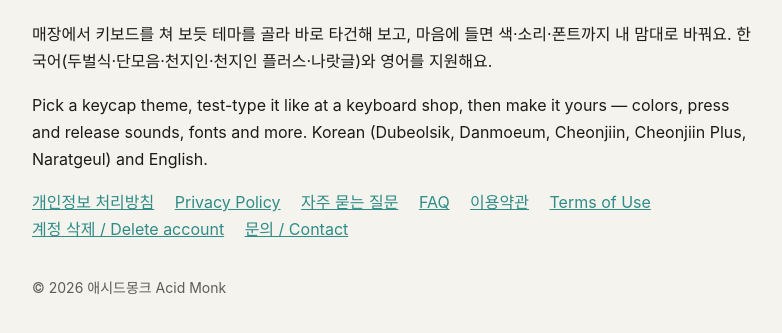
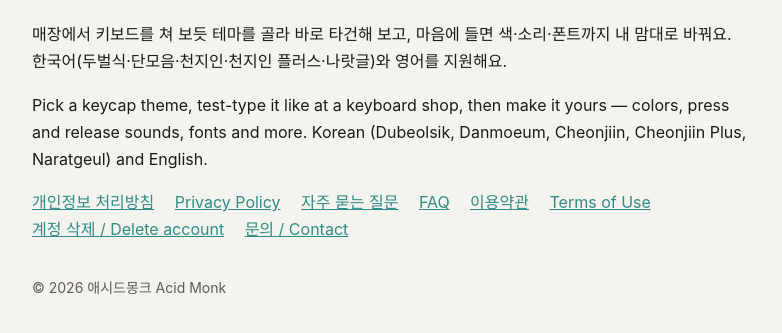
Before and after one commit to erxcsxng/erxcsxng.github.io, a plain HTML site: page keyva/index.html in a window 1280 px wide. Shown: the part 103-436 px from the top of the page, without its empty margins (248-1030 px from the left). Drawn offline with Linux system fonts and the light colour scheme.

Commit message:
Keyva site: keep Korean words whole when wrapping
Co-Authored-By: Claude Opus 5.5 <noreply@anthropic.com>
Claude-Session: https://claude.ai/code/session_01BdyXMchzFADH4DZB1jG9rB

```diff
--- a/keyva/style.css
+++ b/keyva/style.css
@@ -1,7 +1,7 @@
 :root{--bg:#f4f3ee;--card:#fff;--ink:#1d1c1a;--sub:#5f5c55;--line:#e3e0d8;--acc:#2f8c86}
 @media (prefers-color-scheme:dark){:root{--bg:#161614;--card:#201f1d;--ink:#eeebe4;--sub:#a9a59c;--line:#34322e;--acc:#5fbab3}}
 *{box-sizing:border-box}
-body{margin:0;background:var(--bg);color:var(--ink);font:16px/1.7 -apple-system,BlinkMacSystemFont,"Apple SD Gothic Neo","Noto Sans KR","Segoe UI",Roboto,sans-serif;-webkit-text-size-adjust:100%}
+body{margin:0;background:var(--bg);color:var(--ink);font:16px/1.7 -apple-system,BlinkMacSystemFont,"Apple SD Gothic Neo","Noto Sans KR","Segoe UI",Roboto,sans-serif;-webkit-text-size-adjust:100%;word-break:keep-all;overflow-wrap:break-word}
 main{max-width:760px;margin:0 auto;padding:40px 20px 64px}
 header{display:flex;align-items:center;gap:12px;margin-bottom:24px}
 .logo{width:40px;height:40px;border-radius:10px;background:#dad5c8;box-shadow:inset 0 -5px 0 #a8a395;display:grid;place-items:center;font-weight:700;color:#33322e}
@@ -18,3 +18,4 @@ th{width:30%;color:var(--sub);font-weight:600}
 .lang{float:right;font-size:14px}
 nav a{display:inline-block;margin-right:16px}
 ol li,ul li{margin:4px 0}
+@media (max-width:480px){h1{font-size:24px}}
```
